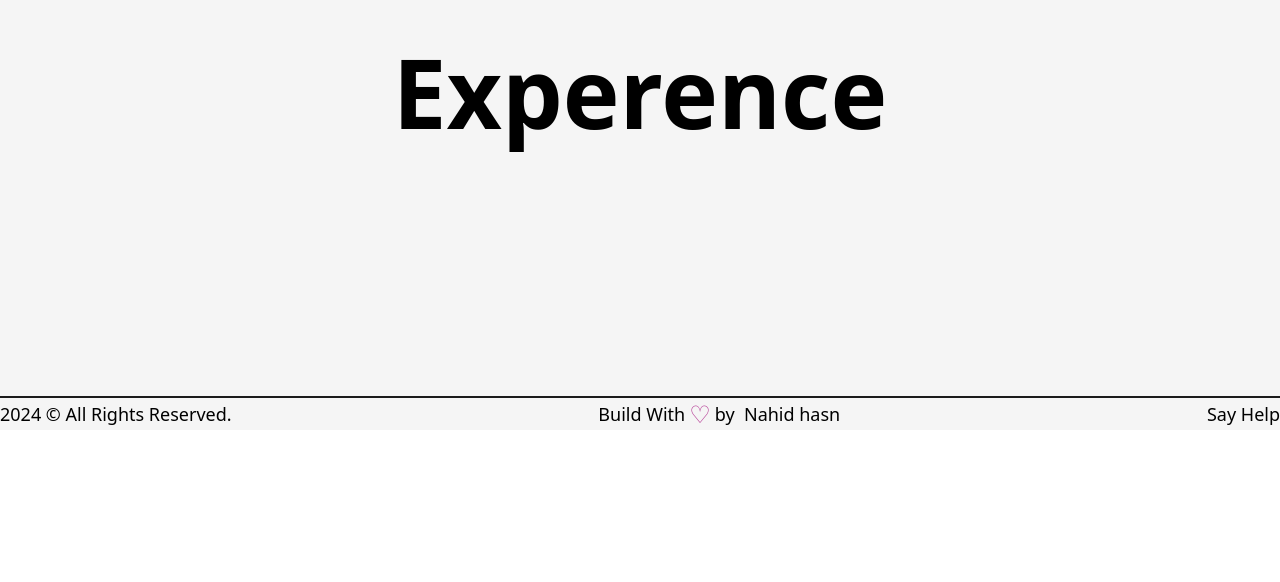
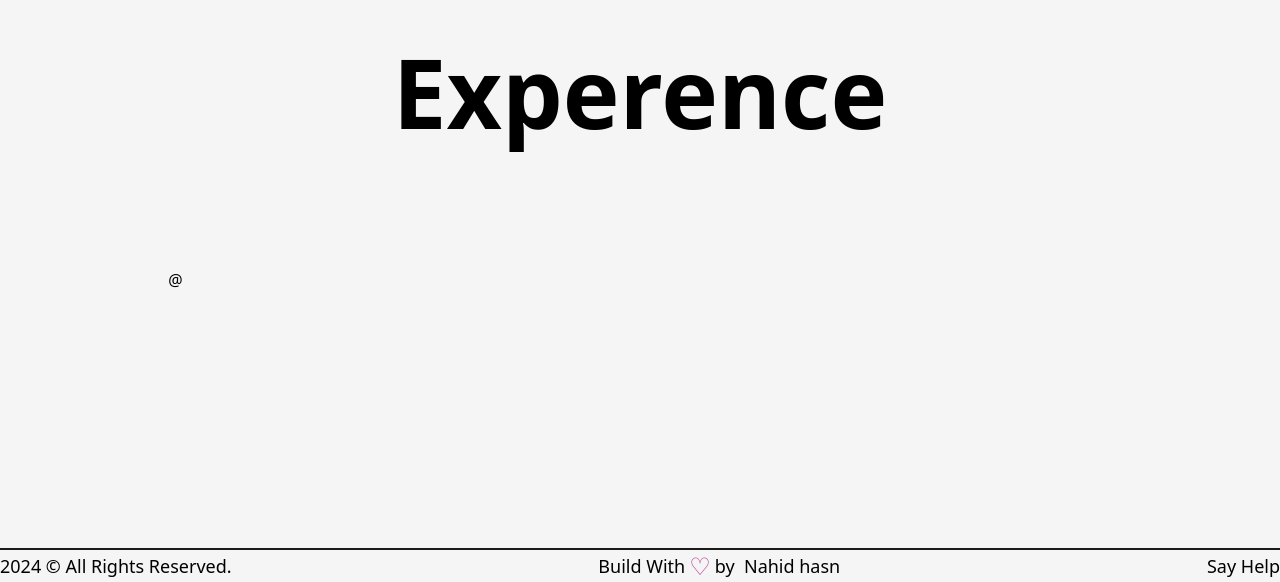
Before and after one commit to nahidulhasan4/My-Profolio, a Next.js app: page /about in a window 1280 px wide. Shown: the part 2150-2732 px from the top of the page. Before the commit the page ends 2580 px from the top, so only its background shows below. Built offline with nearby package versions, Linux system fonts and the light colour scheme.

Commit message:
here some data

```diff
--- a/src/component/Experence.js
+++ b/src/component/Experence.js
@@ -2,7 +2,17 @@ import React from 'react'
 
 
 const Details =({positon,company,companyLInk,time,adress,work})=>{
-
+ return(
+  <li>
+    <div>
+      <h3>{positon} &nbsp; <a href={companyLInk}>@{company}</a></h3>
+      <span>{time} {adress}</span>
+      <p>
+        {work}
+      </p>
+    </div>
+  </li>
+ )
 }
 
 
@@ -14,9 +24,7 @@ const Experence = () => {
         </h2>
        <div className='w-[75%] mx-auto relative'>
        <ul>
-          <li>
-
-          </li>
+          <Details />
         </ul>
        </div>
 
```
